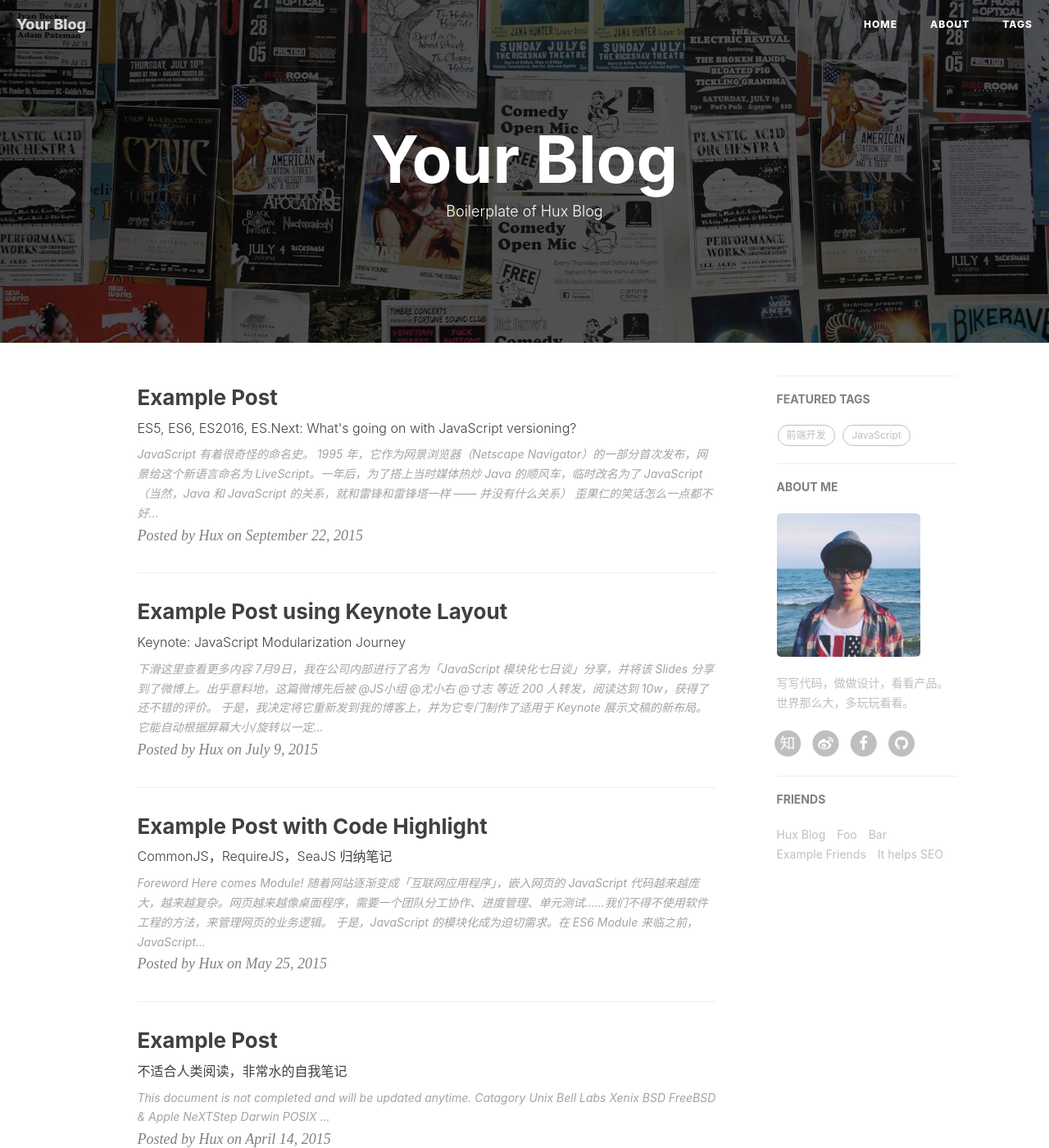
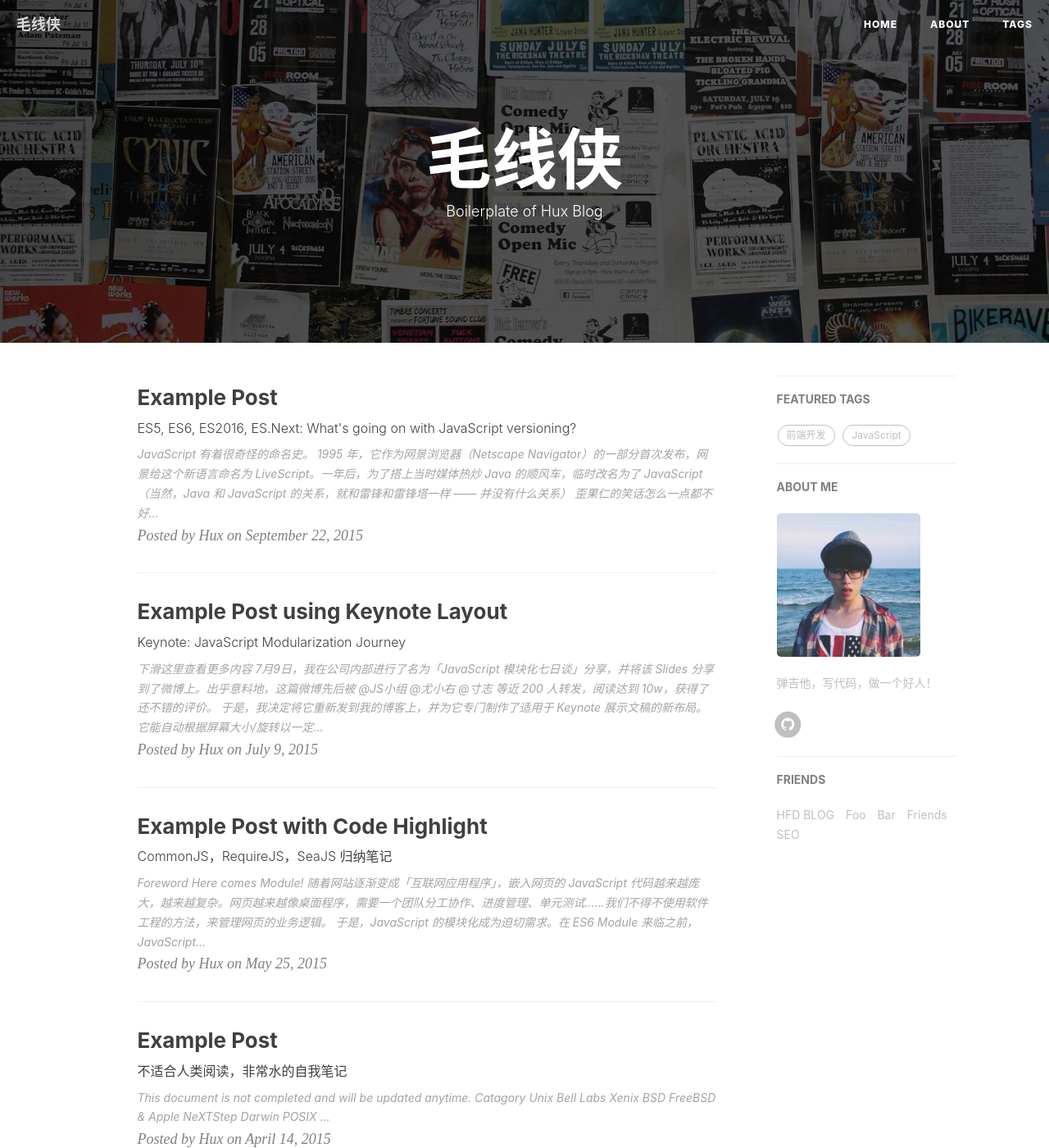
Before and after one commit to hefuduo/hefuduo.github.io, a Jekyll site: the page built from index.html, in a window 1280 px wide and 1400 px high. Shown: the whole window at 82% size. Built offline with Jekyll 4.4.1, drawn with Linux system fonts in a browser that asks for light colours; nearby versions of some CDN libraries; the list of posts is cut into pages by our own code; comment, search, counter and statistics services are not loaded; some of the changed text lies outside the part shown.

Commit message:
costumize the config
Signed-off-by: hefuduo <hefuduo@le.com>

```diff
--- a/_config.yml
+++ b/_config.yml
@@ -1,10 +1,10 @@
 # Site settings
-title: Your Blog
-SEOTitle: 你的博客 | Your Blog
+title: 毛线侠
+SEOTitle: 毛线侠 | MAO XIAN XIA
 header-img: img/home-bg.jpg
-email: huxpro@gmail.com
-description: ""
-keyword: ""
+email: hefuduo@foxmail.com
+description: "我们是一支友爱的乐队"
+keyword: "毛线，乐队，蒙晓"
 url: "http://github.com"              # your host, for absolute URL
 baseurl: "/hefuduo.github.io"         # for example, '/blog' if your blog hosted on 'host/blog'
 
@@ -12,11 +12,11 @@ baseurl: "/hefuduo.github.io"         # for example, '/blog' if your blog hosted
 
 # SNS settings
 RSS: false
-weibo_username:     huxpro
-zhihu_username:     huxpro
-github_username:    huxpro
+#weibo_username:     huxpro
+#zhihu_username:     huxpro
+github_username:    hefuduo
 #twitter_username:  huxpro
-facebook_username:  huxpro
+#facebook_username:  huxpro
 
 
 
@@ -50,7 +50,7 @@ kramdown:
 #disqus_username: _your_disqus_short_name_
 
 # Duoshuo settings
-duoshuo_username: huxblog
+duoshuo_username: hefuduo
 # Share component is depend on Comment so we can NOT use share only.
 duoshuo_share: true                     # set to false if you want to use Comment without Sharing
 
@@ -61,14 +61,14 @@ duoshuo_share: true                     # set to false if you want to use Commen
 # Baidu Analytics
 ba_track_id: 4cc1f2d8f3067386cc5cdb626a202900
 # Google Analytics
-ga_track_id: 'UA-49627206-1'            # Format: UA-xxxxxx-xx
-ga_domain: huangxuan.me
+#ga_track_id: 'UA-49627206-1'            # Format: UA-xxxxxx-xx
+#ga_domain: huangxuan.me
 
 
 
 # Sidebar settings
 sidebar: true                           # whether or not using Sidebar.
-sidebar-about-description: "写写代码，做做设计，看看产品。世界那么大，多玩玩看看。"
+sidebar-about-description: "弹吉他，写代码，做一个好人！"
 sidebar-avatar: /img/avatar-hux.jpg      # use absolute URL, seeing it's used in both `/` and `/about/`
 
 
@@ -82,8 +82,8 @@ featured-condition-size: 1              # A tag will be featured if the size of
 # Friends
 friends: [
     {
-        title: "Hux Blog",
-        href: "http://huangxuan.me"
+        title: "HFD BLOG",
+        href: "http://hefuduo.github.io"
     },{
         title: "Foo",
         href: "#"
@@ -91,10 +91,10 @@ friends: [
         title: "Bar",
         href: "#"
     },{
-        title: "Example Friends",
+        title: "Friends",
         href: "#"
     },{
-        title: "It helps SEO",
+        title: "SEO",
         href: "#"
     }
 ]
```
